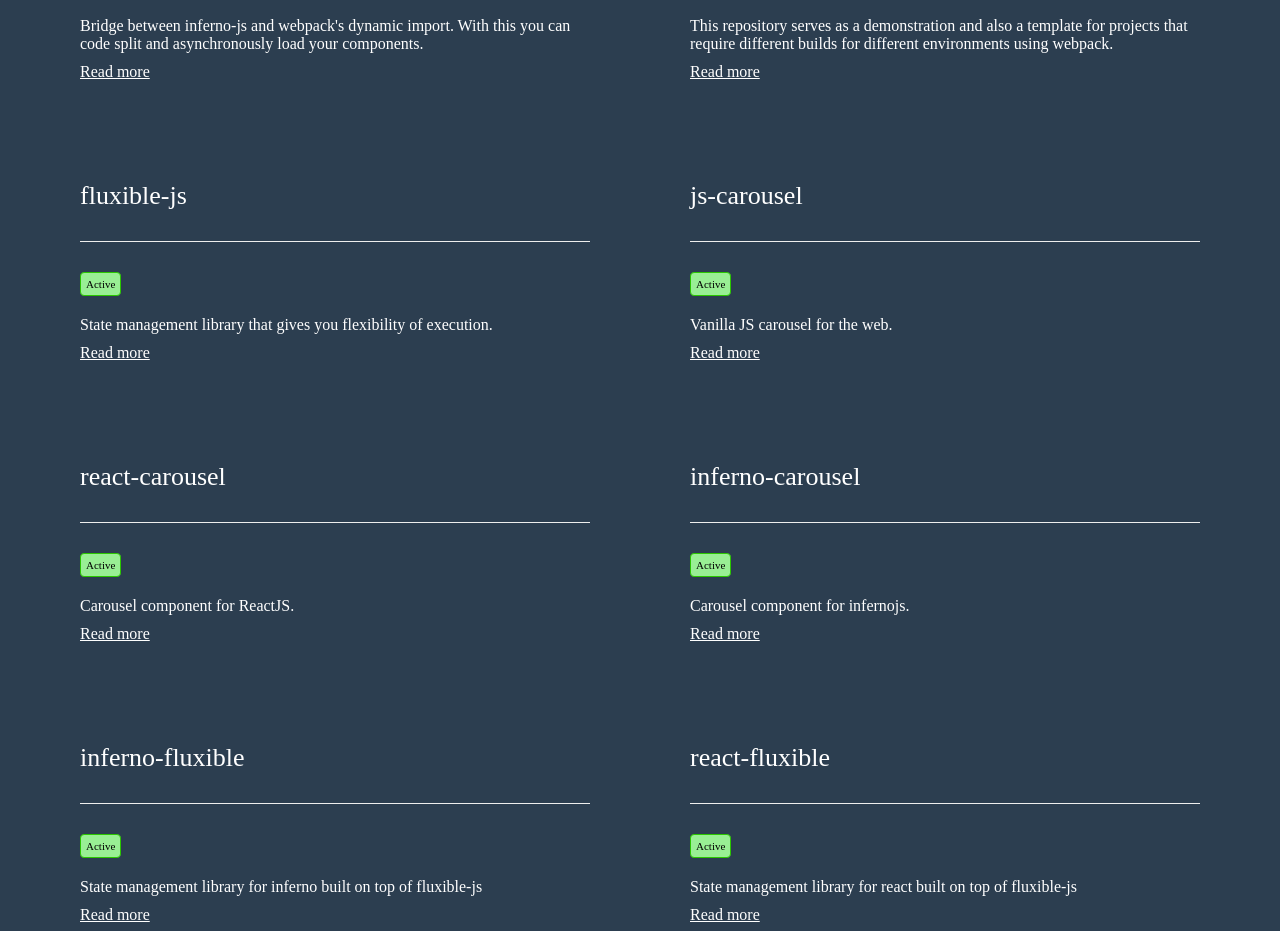
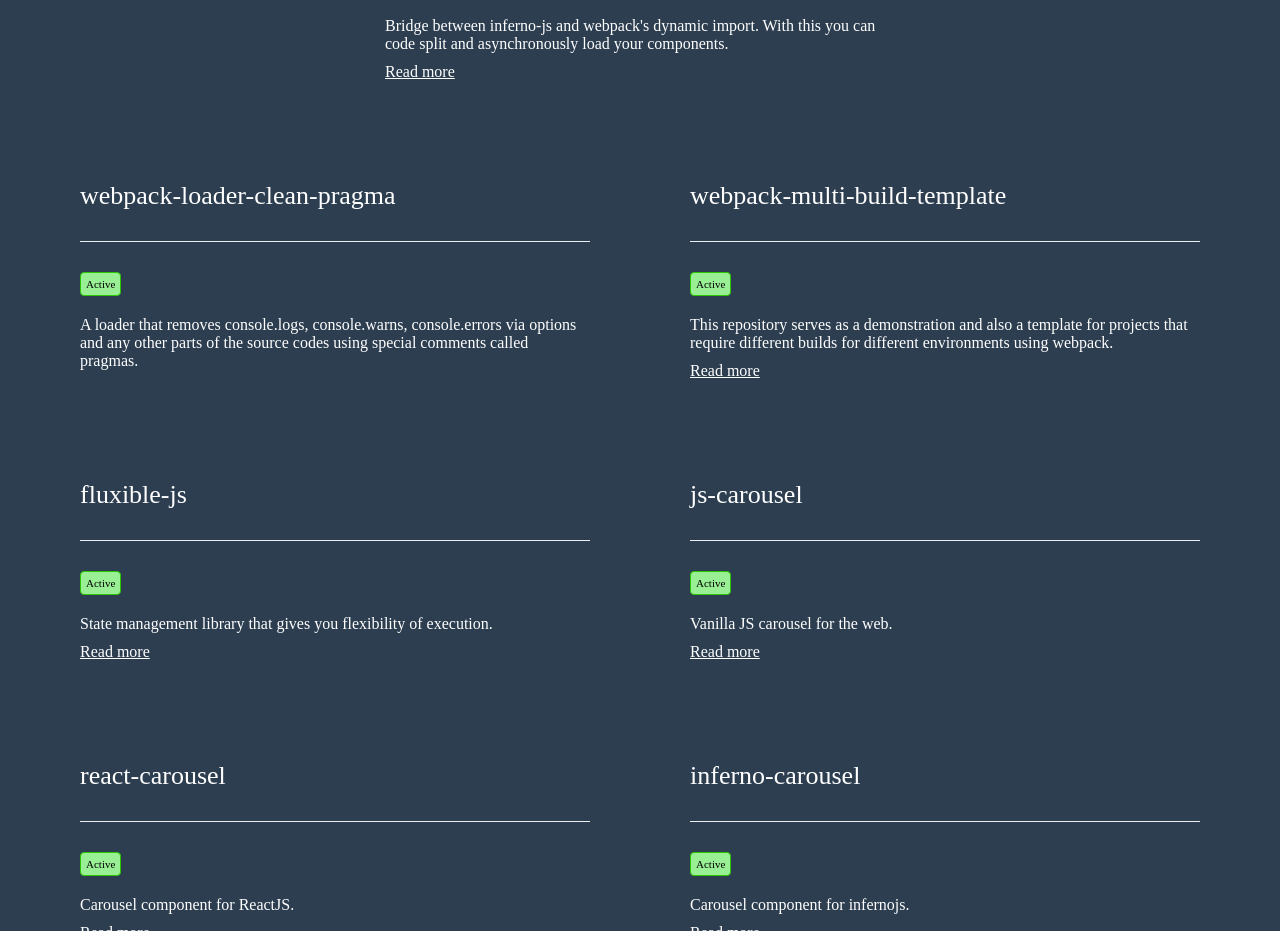
Before and after one commit to aprilmintacpineda/aprilmintacpineda.github.io, a website built with webpack: page index.html in a window 1280 px wide. Shown: the part 2966-3897 px from the top of the page. Built offline with nearby package versions, Linux system fonts and the light colour scheme.

Commit message:
added webpack-loader-clean-pragma;

```diff
--- a/index.html
+++ b/index.html
@@ -147,6 +147,18 @@
         <p>
           <a class="link white" href="https://github.com/aprilmintacpineda/inferno-async-component" target="_blank" rel="noopener noreferrer">Read more</a>
         </p>
+      </div>
+    </div>
+
+    <div class="f-rw flexible col-2">
+      <div class="cntns-standard">
+        <h1 class="h-secondary">webpack-loader-clean-pragma</h1>
+        <div class="tags">
+          <span class="okay">Active</span>
+        </div>
+        <p>A loader that removes console.logs, console.warns, console.errors via options and any other parts of the source codes using special comments called pragmas.</p>
+        <p>
+
       </div>
       <div class="cntns-standard">
         <h1 class="h-secondary">webpack-multi-build-template</h1>
```
